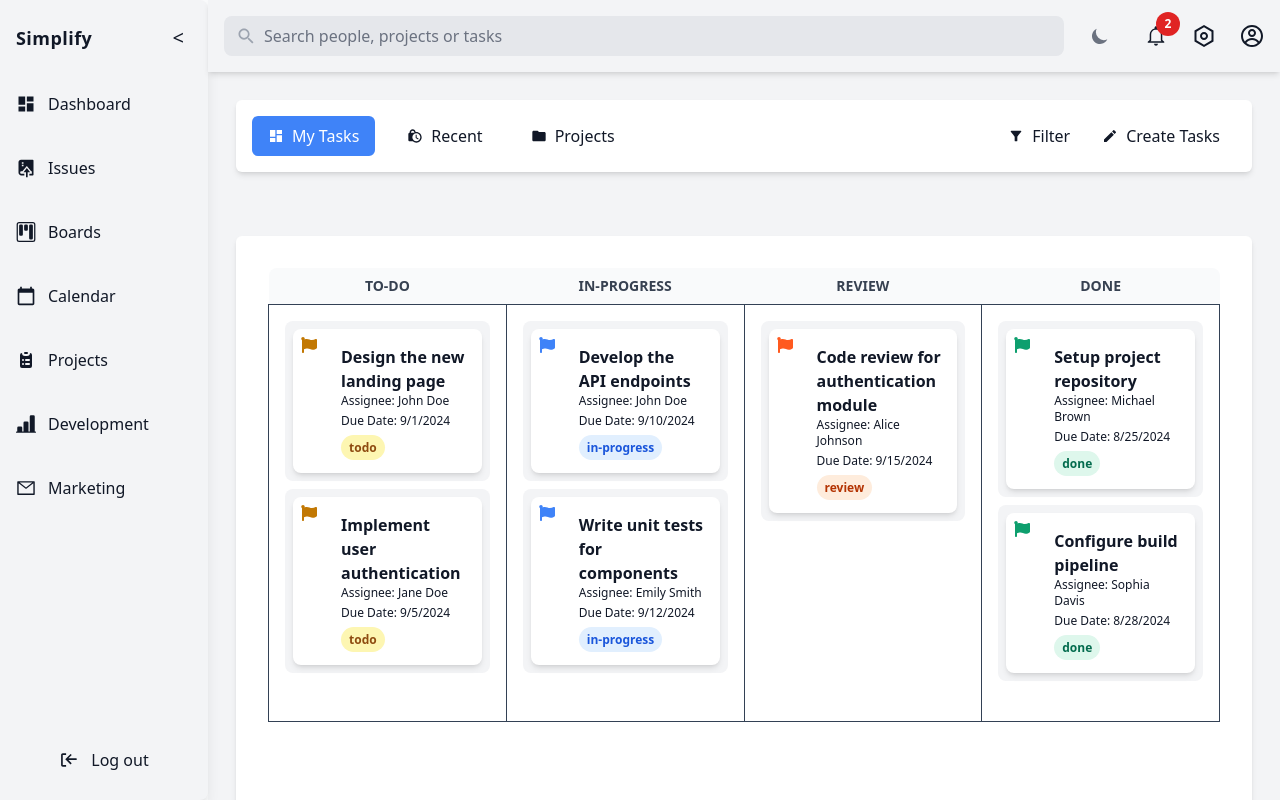
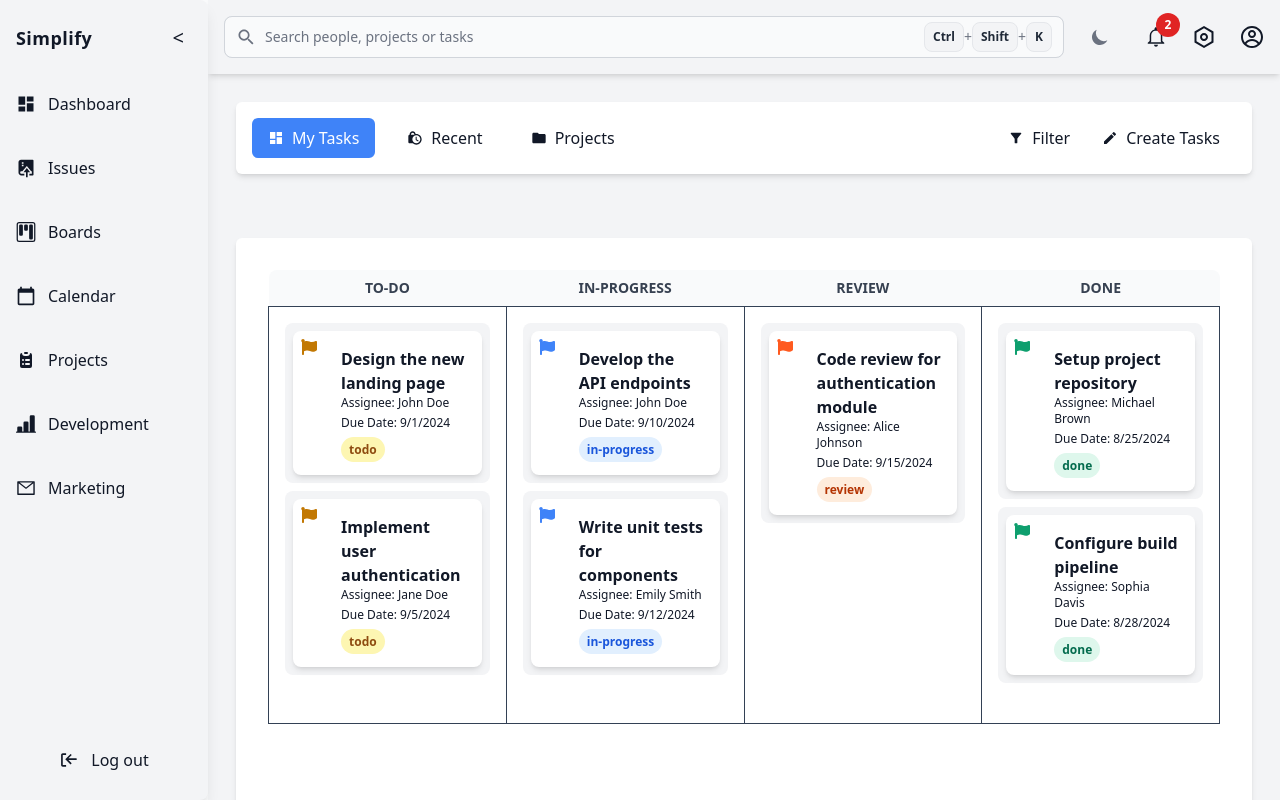
Before and after one commit to sheetalMehta7/Simplify-Frontend, a React (Vite) app: page /dashboard in a window 1280 px wide. Built offline with nearby package versions, Linux system fonts and the light colour scheme.

Commit message:
minor UI update

```diff
--- /dev/null
+++ b/src/components/Modals/SearchModal.tsx
@@ -0,0 +1,36 @@
+// src/components/SearchModal.tsx
+import React from 'react'
+import { Modal, TextInput, Kbd } from 'flowbite-react'
+import { IoMdSearch } from 'react-icons/io'
+
+interface SearchModalProps {
+  show: boolean
+  onClose: () => void
+}
+
+const SearchModal: React.FC<SearchModalProps> = ({ show, onClose }) => {
+  return (
+    <Modal show={show} onClose={onClose} size="lg">
+      <Modal.Header>
+        Search
+        <div className="ml-auto flex items-center space-x-1 text-sm text-gray-500 dark:text-gray-400">
+          <Kbd>Ctrl</Kbd> + <Kbd>Shift</Kbd> + <Kbd>K</Kbd>
+        </div>
+      </Modal.Header>
+      <Modal.Body>
+        <div className="relative">
+          <span className="absolute inset-y-0 left-0 pl-3 flex items-center pointer-events-none">
+            <IoMdSearch className="text-gray-400 text-xl" />
+          </span>
+          <TextInput
+            type="text"
+            placeholder="Search people, projects or tasks"
+            className="pl-10 w-full"
+          />
+        </div>
+      </Modal.Body>
+    </Modal>
+  )
+}
+
+export default SearchModal
--- a/src/layout/SidebarNav.tsx
+++ b/src/layout/SidebarNav.tsx
@@ -85,7 +85,7 @@ const SidebarNav: React.FC<SidebarNavProps> = ({
 
   return (
     <aside
-      className={`fixed top-0 left-0 h-screen bg-gray-100 dark:bg-gray-800 text-gray-900 dark:text-gray-200 flex flex-col transition-all duration-300 shadow-lg rounded-r-lg ${
+      className={`fixed top-0 z-40 left-0 h-screen bg-gray-100 dark:bg-gray-800 text-gray-900 dark:text-gray-200 flex flex-col transition-all duration-300 shadow-lg rounded-r-lg ${
         isShrinked ? 'w-14' : 'w-52'
       }`}
     >
--- a/src/layout/TopNav.tsx
+++ b/src/layout/TopNav.tsx
@@ -1,11 +1,11 @@
-// src/components/TopNav.tsx
 import React, { useState, useRef, useEffect } from 'react'
 import { IoMdNotificationsOutline, IoMdSearch } from 'react-icons/io'
 import { RiSettingsLine } from 'react-icons/ri'
 import { CgProfile } from 'react-icons/cg'
-import { DarkThemeToggle } from 'flowbite-react'
+import { DarkThemeToggle, Kbd, TextInput } from 'flowbite-react'
 import UserProfileDropdown from '../components/Dropdowns/UserProfileDropdown'
 import NotificationDropdown from '../components/Dropdowns/NotificationDropdown'
+import SearchModal from '../components/Modals/SearchModal'
 
 const CgProfileWithRef = React.forwardRef<
   SVGSVGElement,
@@ -16,6 +16,7 @@ const TopNav: React.FC = () => {
   const [isProfileOpen, setIsProfileOpen] = useState(false)
   const [isNotificationsOpen, setIsNotificationsOpen] = useState(false)
   const [notifications, setNotifications] = useState(2)
+  const [isSearchModalOpen, setIsSearchModalOpen] = useState(false)
 
   const profileIconRef = useRef<SVGSVGElement>(null)
   const notificationsIconRef = useRef<SVGSVGElement>(null)
@@ -28,6 +29,26 @@ const TopNav: React.FC = () => {
     setNotifications(0)
     toggleNotificationsDropdown()
   }
+
+  const openSearchModal = () => {
+    setIsSearchModalOpen(true)
+  }
+
+  const closeSearchModal = () => {
+    setIsSearchModalOpen(false)
+  }
+
+  useEffect(() => {
+    const handleKeyDown = (event: KeyboardEvent) => {
+      if (event.ctrlKey && event.shiftKey && event.key === 'K') {
+        event.preventDefault()
+        openSearchModal()
+      }
+    }
+
+    document.addEventListener('keydown', handleKeyDown)
+    return () => document.removeEventListener('keydown', handleKeyDown)
+  }, [])
 
   useEffect(() => {
     const handleClickOutside = (event: MouseEvent) => {
@@ -47,20 +68,24 @@ const TopNav: React.FC = () => {
   }, [])
 
   return (
-    <div className="sticky top-0 z-50 flex items-center justify-between p-4 bg-gray-100 dark:bg-gray-800 shadow-md">
+    <>
+      <div className="sticky top-0 z-30 flex items-center justify-between p-4 bg-gray-100 dark:bg-gray-800 shadow-md">
         <div className="flex items-center w-full max-w-4xl relative">
-        <span className="absolute inset-y-0 left-0 pl-3 flex items-center pointer-events-none">
-          <IoMdSearch className="text-gray-400 text-xl" />
-        </span>
-        <input
-          type="text"
+          <TextInput
+            icon={IoMdSearch}
             placeholder="Search people, projects or tasks"
-          className="pl-10 w-full bg-gray-200 dark:bg-gray-700 text-gray-900 dark:text-white rounded-lg border-none focus:ring-0"
+            className="w-full bg-gray-200 dark:bg-gray-700 hover: text-gray-900 dark:text-white rounded-lg"
           />
+          <div className="absolute inset-y-0 right-0 pr-3 flex items-center text-sm text-gray-500 dark:text-gray-400">
+            <Kbd>Ctrl</Kbd> + <Kbd>Shift</Kbd> + <Kbd>K</Kbd>
+          </div>
         </div>
         <div className="flex gap-6 relative items-center pl-4">
           <DarkThemeToggle />
-        <div className="relative flex items-center" ref={notificationsIconRef}>
+          <div
+            className="relative flex items-center"
+            ref={notificationsIconRef}
+          >
             <IoMdNotificationsOutline
               className="text-2xl cursor-pointer"
               onClick={handleNotificationClick}
@@ -93,6 +118,9 @@ const TopNav: React.FC = () => {
           </div>
         </div>
       </div>
+
+      <SearchModal show={isSearchModalOpen} onClose={closeSearchModal} />
+    </>
   )
 }
 
```
Lines whose indentation alone changed are shown as unchanged.
